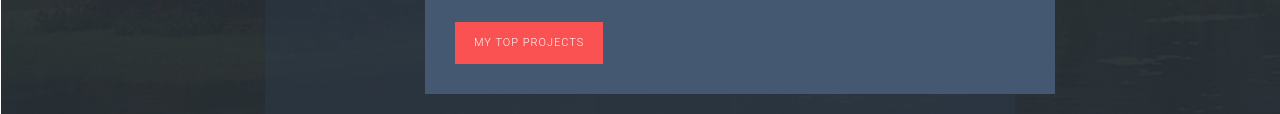
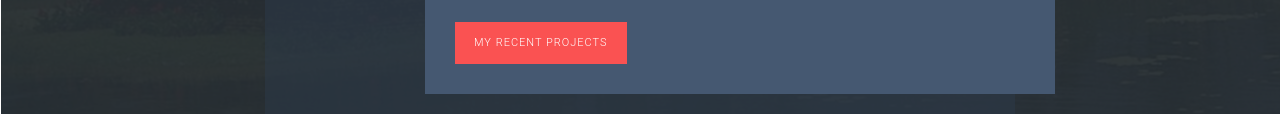
Before and after one commit to Rheyhan/Rheyhan, a plain HTML site: page index.html in a window 1280 px wide. Shown: the part 635-749 px from the top of the page. Drawn offline with nearby package versions, Linux system fonts and the light colour scheme.

Commit message:
Add files via upload

```diff
--- a/index.html
+++ b/index.html
@@ -64,7 +64,7 @@
                               <h4>About <em>Me</em></h4>
                               <p style="text-align:justify;">Dedicated and detail-oriented Ex Data Entry Staff Assistant with a solid academic foundation in Statistics and Data Science. Driven by a passion for Deep Learning and Statistics, eager to gain hands-on experience and apply theoretical knowledge to practical challenges. Demonstrates a commitment to precision, efficiency, and continuous learning in a dynamic and evolving field.</p>
                               <div class="primary-button">
-                                <a href="#3">My Top Projects</a>
+                                <a href="#3">My Recent Projects</a>
                               </div>
                             </div>
                             <div class="right-image">
@@ -121,7 +121,7 @@
                   <div class="col-md-8 col-md-offset-2">
                     <div class="projects-content">
                       <div class="heading">
-                        <h4>Top Projects</h4>
+                        <h4>Recent Projects</h4>
                       </div>
                       <div class="row">
                         <div class="col-md-12">
```
